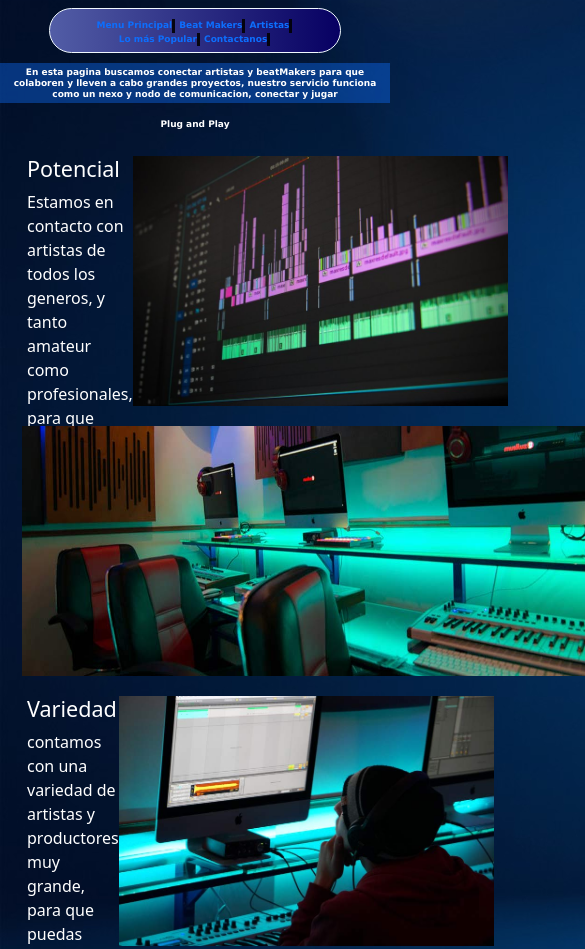
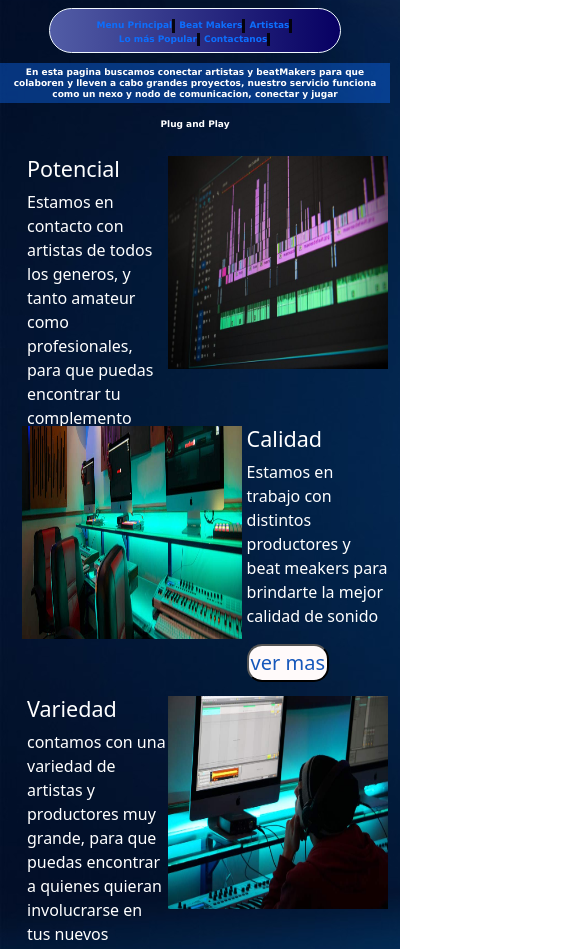
Before and after one commit to jose-ignacio-meza/ProyectoConSASS, a plain HTML site: page index.html in a window 390 px wide. Shown: the top 949 px of the page, 585 px wide, since content can reach past the window. Drawn offline with nearby package versions, Linux system fonts and the light colour scheme; files that its build step writes are made by us from their sources.

Commit message:
modifique las fotos, agregue slider, y acomode el responsive

```diff
--- a/assets/scss/_tarjetas.scss
+++ b/assets/scss/_tarjetas.scss
@@ -4,10 +4,11 @@
     @include tarjetaPropiedades(250px,1300px,rgb(255, 255, 255),rgba(255, 0, 0, 0));
     .tarjeta__img{
         @include imagenPropiedades(250px,650px);
+        width: 60%;
+        height:85%;
     }
     .tarjeta__texto{
         margin-left:5px;
-
     }
     p{
         box-sizing:border-box;
@@ -22,6 +23,7 @@
 .tarjetas2{
     display: flex;
     margin: 10px;
+    border: 5px;
     padding: 10px;
     width: 400px;
     height: 250px;
```
